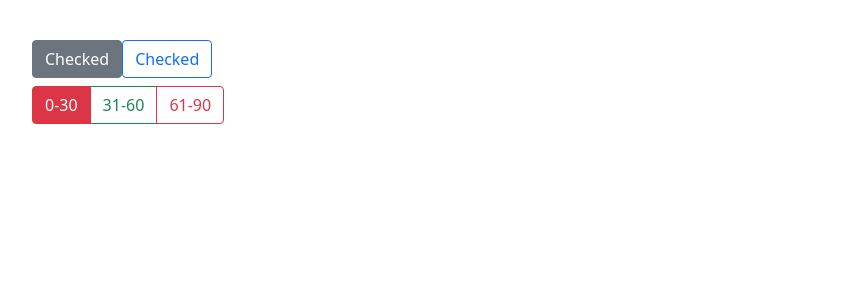
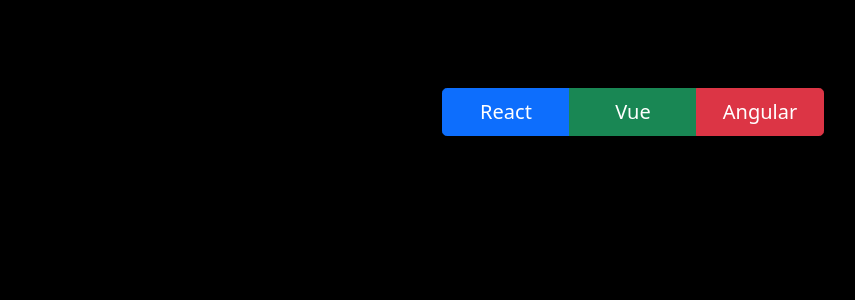
Before and after one commit to huseyinbattal/react-bootstrap, a React (Create React App) app: page / in a window 1280 px wide. Shown: the top 300 px of the page, without its empty margins (7-862 px from the left). Built offline with nearby package versions, Linux system fonts and the light colour scheme.

Commit message:
add button group

```diff
--- a/src/App.js
+++ b/src/App.js
@@ -9,23 +9,21 @@
 
 function App() {
   return (
-    <>
+    <div className="App">
       {/* <LoadingButton/> */}
-  { <Lesson_1 /> }
-{/*        <Lesson_2 />*/}
+      {/* {<Lesson_1 />} */}
+             <Lesson_2 />
 
-    {/*    <Lesson_3 />*/}
-       {/* <Lesson_4 />*/}
+      {/*    <Lesson_3 />*/}
+      {/* <Lesson_4 />*/}
 
-   {/*     { <Lesson_5 />}*/}
+      {/*     { <Lesson_5 />}*/}
 
-      {
- /*       <Lesson_6 />*/
-      }
+      {/*       <Lesson_6 />*/}
       {
         // <Lesson_7 />
       }
-    </>
+    </div>
   );
 }
 
--- a/src/components/lesson_2.js
+++ b/src/components/lesson_2.js
@@ -12,18 +12,12 @@
     const renderButtonGroup=()=>{
         return(
             <>
-                <ButtonGroup aria-label="Basic example" size="sm">
-                    <Button variant="primary">Left</Button>
-                    <Button variant="success">Middle</Button>
-                    <Button variant="secondary">Right</Button>
+                <ButtonGroup aria-label="Basic example" size="lg">
+                    <Button className="w"  variant="primary">React</Button>
+                    <Button  className="w" variant="success">Vue</Button>
+                    <Button  className="w" variant="danger">Angular</Button>
                 </ButtonGroup>
 
-                <ButtonGroup vertical>
-                    <Button>Button</Button>
-                    <Button>Button</Button>
-
-
-                </ButtonGroup>
             </>
         )
     }
@@ -349,7 +343,7 @@
         <div>
             {
 
-            /*    renderButtonGroup()*/
+               renderButtonGroup()
 
             }
 
@@ -364,7 +358,7 @@
                /* renderCloseButton()*/
             }
             {
-                renderFigure()
+            /* renderFigure() */
             }
         </div>
     )
--- a/src/index.css
+++ b/src/index.css
@@ -1,5 +1,6 @@
 body {
   margin: 0;
+  background-color: black !important;
   font-family: -apple-system, BlinkMacSystemFont, 'Segoe UI', 'Roboto', 'Oxygen',
     'Ubuntu', 'Cantarell', 'Fira Sans', 'Droid Sans', 'Helvetica Neue',
     sans-serif;
@@ -31,5 +32,10 @@
 }
 
 .w{
-  width: 6rem;
+  width: 8rem;
 }
+
+.App{
+  text-align: center;
+  margin-top: 3rem;
+}
```
